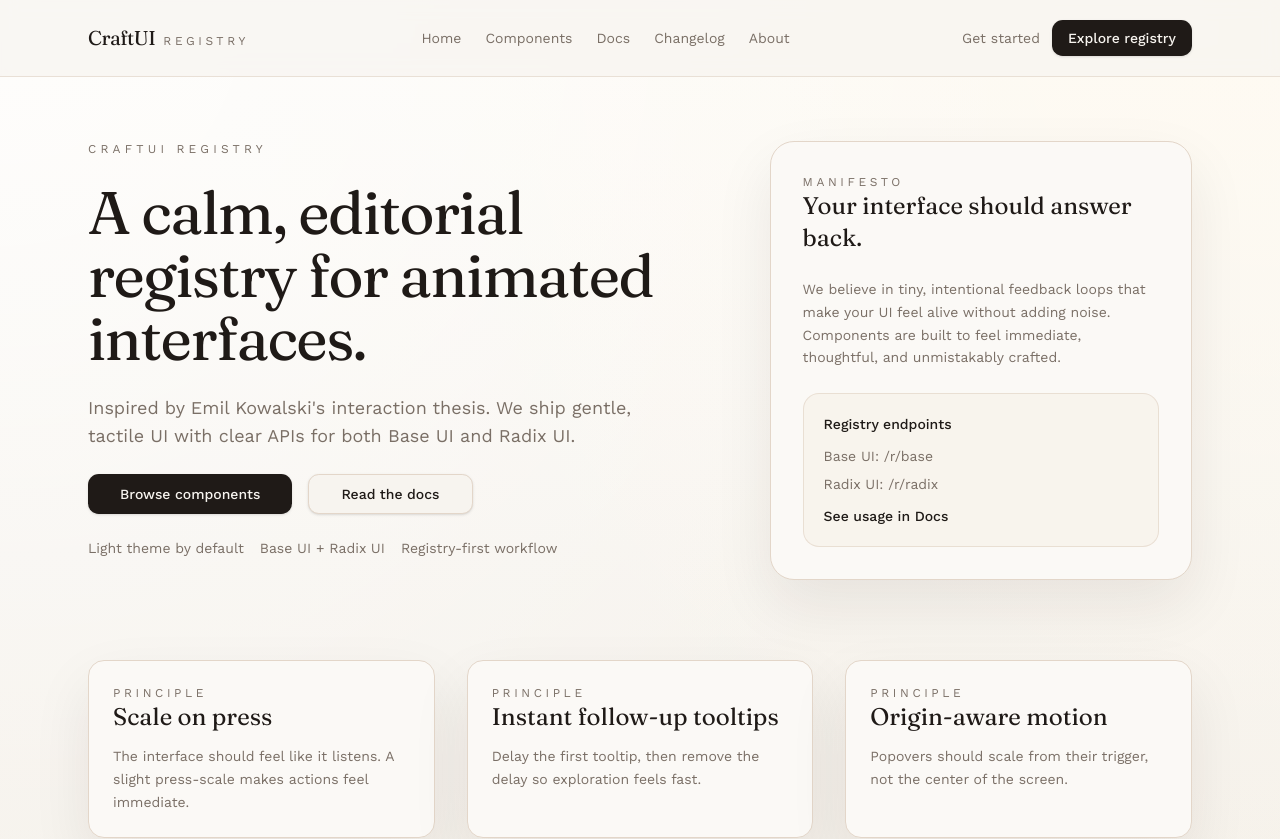
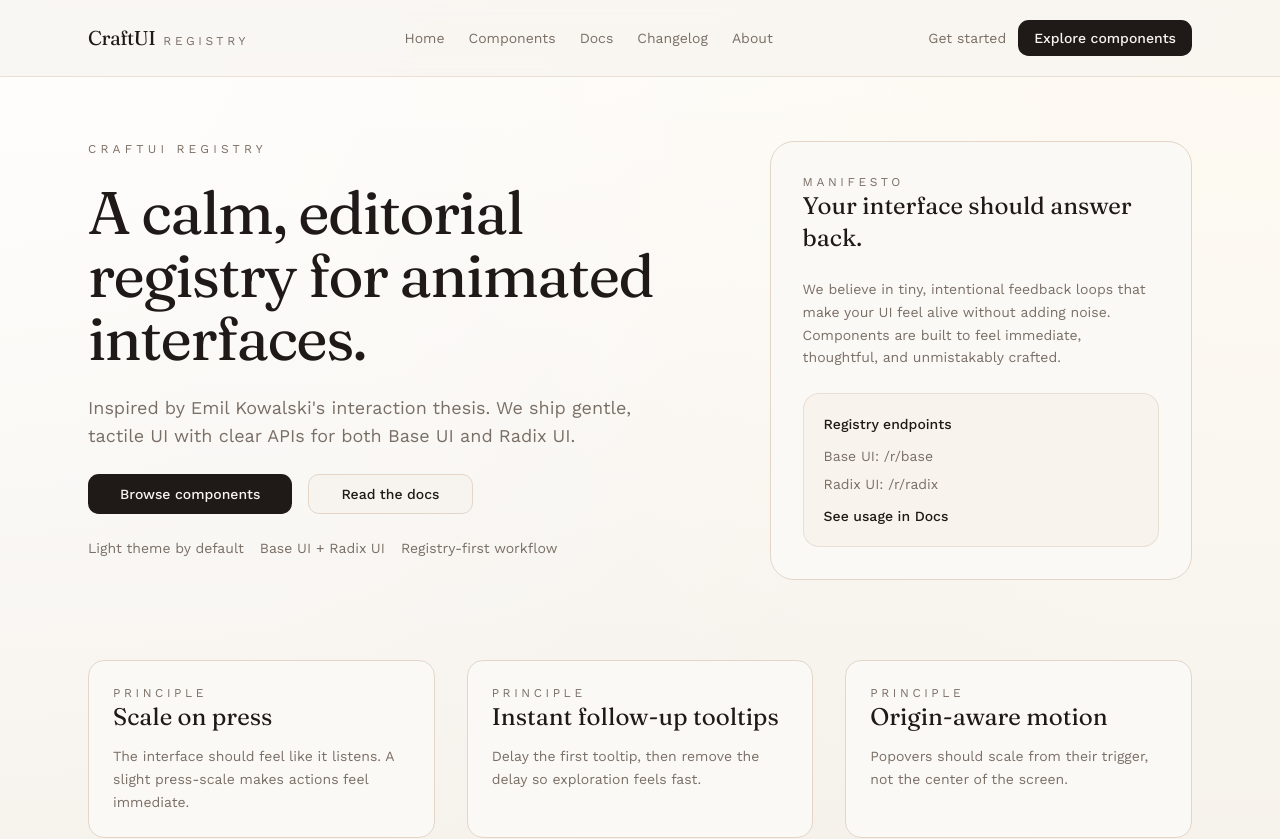
Before and after one commit to Craftui/ui, a Next.js app: page / in a window 1280 px wide. Shown: the top 839 px of the page. Built offline with nearby package versions, Linux system fonts and the light colour scheme.

Commit message:
style: remove shadows and clean header CTA wording

```diff
--- a/registry/base/button/button.tsx
+++ b/registry/base/button/button.tsx
@@ -4,18 +4,18 @@
 import { cn } from "@/lib/utils"
 
 const buttonVariants = cva(
-  "inline-flex items-center justify-center gap-2 whitespace-nowrap rounded-md text-sm font-medium transition-[transform,background-color,color,border-color,box-shadow,opacity] duration-150 focus-visible:outline-none focus-visible:ring-1 focus-visible:ring-ring disabled:pointer-events-none disabled:opacity-50 [&_svg]:pointer-events-none [&_svg]:size-4 [&_svg]:shrink-0 active:scale-[0.97] cursor-pointer",
+  "inline-flex items-center justify-center gap-2 whitespace-nowrap rounded-md text-sm font-medium transition-[transform,background-color,color,border-color,opacity] duration-150 focus-visible:outline-none focus-visible:ring-1 focus-visible:ring-ring disabled:pointer-events-none disabled:opacity-50 [&_svg]:pointer-events-none [&_svg]:size-4 [&_svg]:shrink-0 active:scale-[0.97] cursor-pointer",
   {
     variants: {
       variant: {
         default:
-          "bg-primary text-primary-foreground shadow hover:bg-primary/90",
+          "bg-primary text-primary-foreground hover:bg-primary/90",
         destructive:
-          "bg-destructive text-destructive-foreground shadow-sm hover:bg-destructive/90",
+          "bg-destructive text-destructive-foreground hover:bg-destructive/90",
         outline:
-          "border border-input bg-background shadow-sm hover:bg-accent hover:text-accent-foreground",
+          "border border-input bg-background hover:bg-accent hover:text-accent-foreground",
         secondary:
-          "bg-secondary text-secondary-foreground shadow-sm hover:bg-secondary/80",
+          "bg-secondary text-secondary-foreground hover:bg-secondary/80",
         ghost: "hover:bg-accent hover:text-accent-foreground",
         link: "text-primary underline-offset-4 hover:underline",
       },
--- a/registry/radix/button/button.tsx
+++ b/registry/radix/button/button.tsx
@@ -4,18 +4,18 @@
 import { cn } from "@/lib/utils"
 
 const buttonVariants = cva(
-  "inline-flex items-center justify-center gap-2 whitespace-nowrap rounded-md text-sm font-medium transition-[transform,background-color,color,border-color,box-shadow,opacity] duration-150 focus-visible:outline-none focus-visible:ring-1 focus-visible:ring-ring disabled:pointer-events-none disabled:opacity-50 [&_svg]:pointer-events-none [&_svg]:size-4 [&_svg]:shrink-0 active:scale-[0.97] cursor-pointer",
+  "inline-flex items-center justify-center gap-2 whitespace-nowrap rounded-md text-sm font-medium transition-[transform,background-color,color,border-color,opacity] duration-150 focus-visible:outline-none focus-visible:ring-1 focus-visible:ring-ring disabled:pointer-events-none disabled:opacity-50 [&_svg]:pointer-events-none [&_svg]:size-4 [&_svg]:shrink-0 active:scale-[0.97] cursor-pointer",
   {
     variants: {
       variant: {
         default:
-          "bg-primary text-primary-foreground shadow hover:bg-primary/90",
+          "bg-primary text-primary-foreground hover:bg-primary/90",
         destructive:
-          "bg-destructive text-destructive-foreground shadow-sm hover:bg-destructive/90",
+          "bg-destructive text-destructive-foreground hover:bg-destructive/90",
         outline:
-          "border border-input bg-background shadow-sm hover:bg-accent hover:text-accent-foreground",
+          "border border-input bg-background hover:bg-accent hover:text-accent-foreground",
         secondary:
-          "bg-secondary text-secondary-foreground shadow-sm hover:bg-secondary/80",
+          "bg-secondary text-secondary-foreground hover:bg-secondary/80",
         ghost: "hover:bg-accent hover:text-accent-foreground",
         link: "text-primary underline-offset-4 hover:underline",
       },
--- a/src/app/globals.css
+++ b/src/app/globals.css
@@ -89,5 +89,4 @@
 .glass-card {
   background-color: var(--card);
   border: 1px solid var(--border);
-  box-shadow: 0 25px 60px rgba(32, 26, 22, 0.08);
 }
--- a/src/components/site-header.tsx
+++ b/src/components/site-header.tsx
@@ -37,7 +37,7 @@
           >
             Get started
           </Link>
-          <Button className="hidden md:inline-flex">Explore registry</Button>
+          <Button className="hidden md:inline-flex">Explore components</Button>
         </div>
       </div>
       <div className="border-t border-border/60 md:hidden">
--- a/src/components/ui/button.tsx
+++ b/src/components/ui/button.tsx
@@ -9,13 +9,13 @@
     variants: {
       variant: {
         default:
-          "bg-primary text-primary-foreground shadow hover:bg-primary/90",
+          "bg-primary text-primary-foreground hover:bg-primary/90",
         destructive:
-          "bg-destructive text-destructive-foreground shadow-sm hover:bg-destructive/90",
+          "bg-destructive text-destructive-foreground hover:bg-destructive/90",
         outline:
-          "border border-input bg-background shadow-sm hover:bg-accent hover:text-accent-foreground",
+          "border border-input bg-background hover:bg-accent hover:text-accent-foreground",
         secondary:
-          "bg-secondary text-secondary-foreground shadow-sm hover:bg-secondary/80",
+          "bg-secondary text-secondary-foreground hover:bg-secondary/80",
         ghost: "hover:bg-accent hover:text-accent-foreground",
         link: "text-primary underline-offset-4 hover:underline",
       },
```
